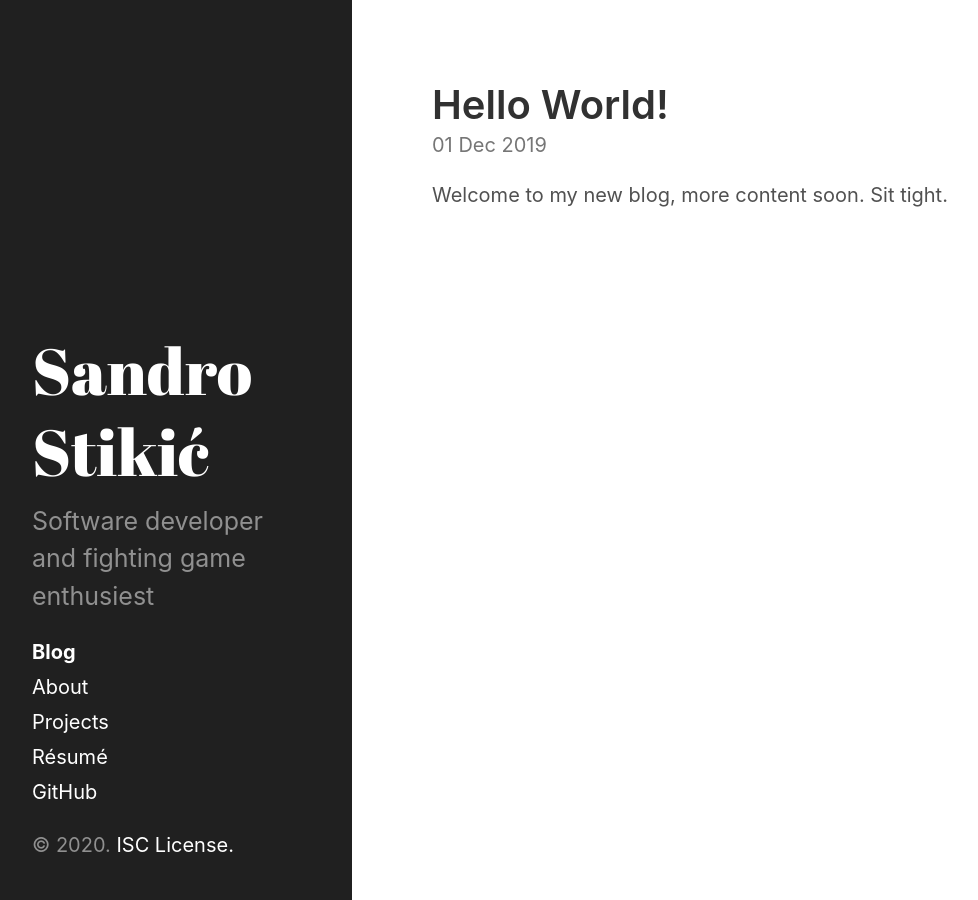
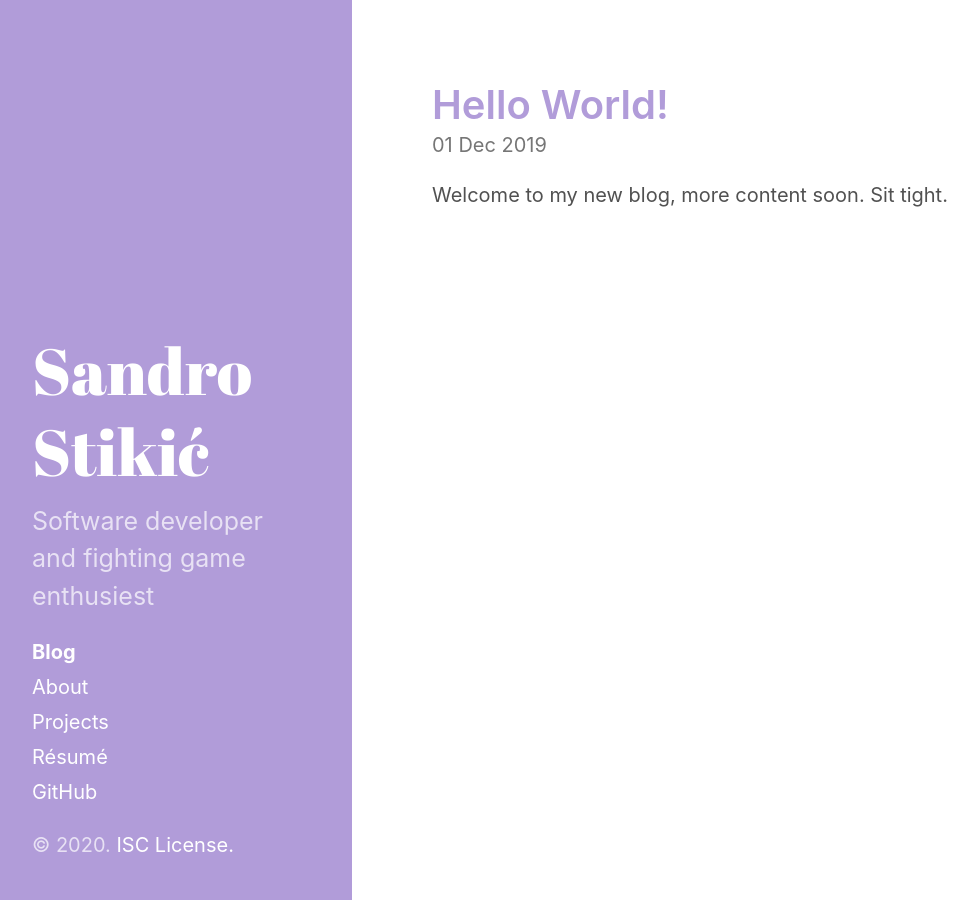
Before and after one commit to opeik/stikic.me, a Jekyll site: the page built from index.html, in a window 1280 px wide. Shown: the whole page, without its empty margins (8-986 px from the left). Built offline with Jekyll 4.4.1, drawn with Linux system fonts in a browser that asks for light colours; the list of posts is cut into pages by our own code.

Commit message:
Update theme

```diff
--- a/_sass/hydeout/_variables.scss
+++ b/_sass/hydeout/_variables.scss
@@ -4,6 +4,8 @@ $gray-3: #ccc !default;
 $gray-4: #767676 !default;
 $gray-5: #515151 !default;
 $gray-6: #313131 !default;
+
+$purple: #b19cd9 !default;
 
 $red: #ac4142 !default;
 $orange: #d28445 !default;
@@ -20,8 +22,8 @@ $root-line-height: 1.5 !default;
 $body-color: $gray-5 !default;
 $body-muted: $gray-4 !default;
 $body-bg: #fff !default;
-$link-color: $blue !default;
-$heading-color: $gray-6 !default;
+$link-color: $purple !default;
+$heading-color: $purple !default;
 
 $border-color: $gray-3 !default;
 $border-radius: 300px !default;
@@ -45,12 +47,12 @@ $code-font-family: Menlo, Monaco, "Courier New", monospace !default;
 $code-color: #bf616a !default;
 
 // Hyde theming
-$sidebar-bg-color: #202020 !default;
+$sidebar-bg-color: $purple !default;
 $sidebar-fg-color: white !default;
 $sidebar-sticky: true !default;
 $layout-reverse: false !default;
 
 $sidebar-title-color: $sidebar-fg-color !default;
 $sidebar-link-color: $sidebar-fg-color !default;
-$sidebar-text-color: rgba($sidebar-fg-color, 0.50) !default;
+$sidebar-text-color: rgba($sidebar-fg-color, 0.70) !default;
 $sidebar-icon-color: rgba($sidebar-fg-color, 0.85) !default;
```
